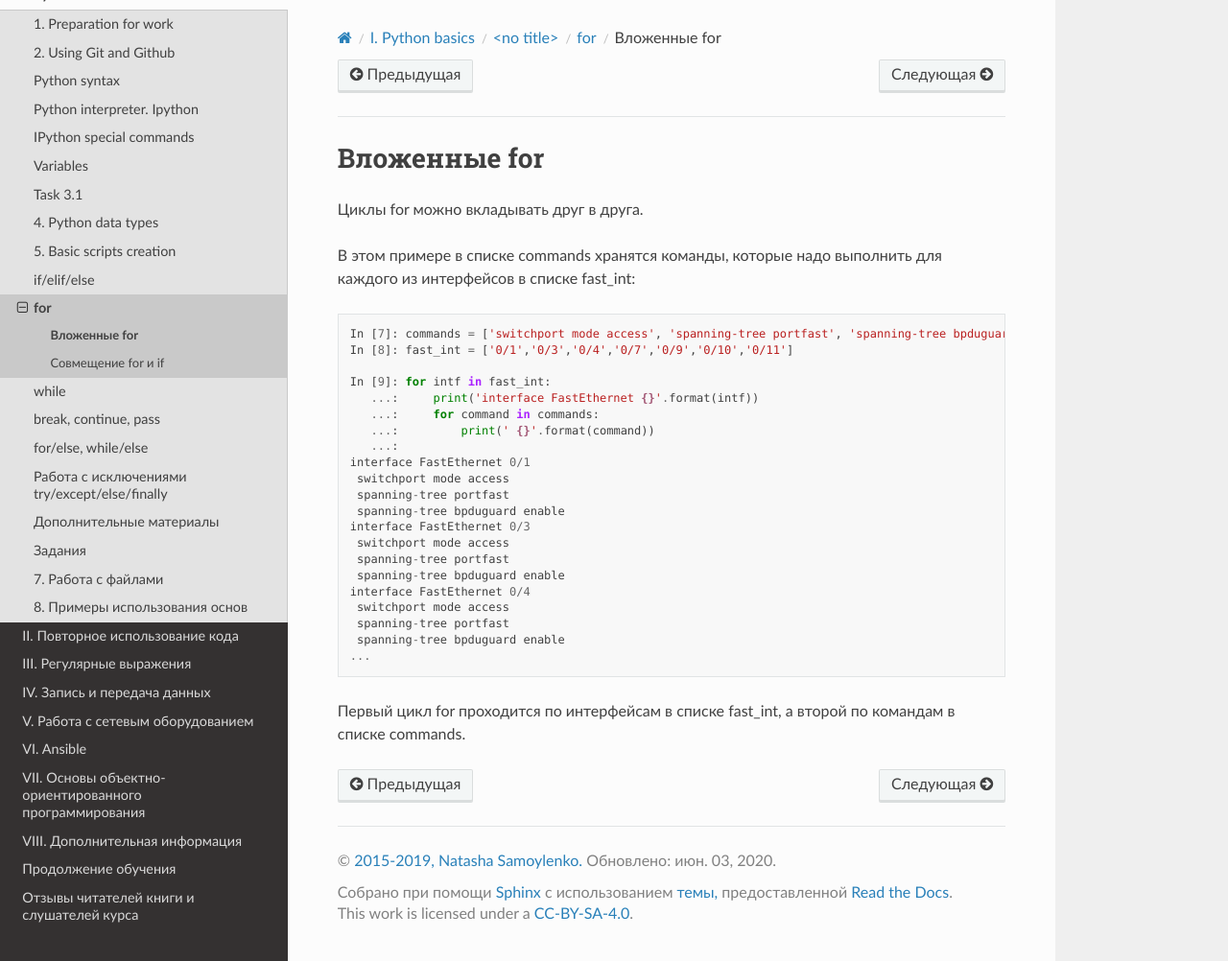
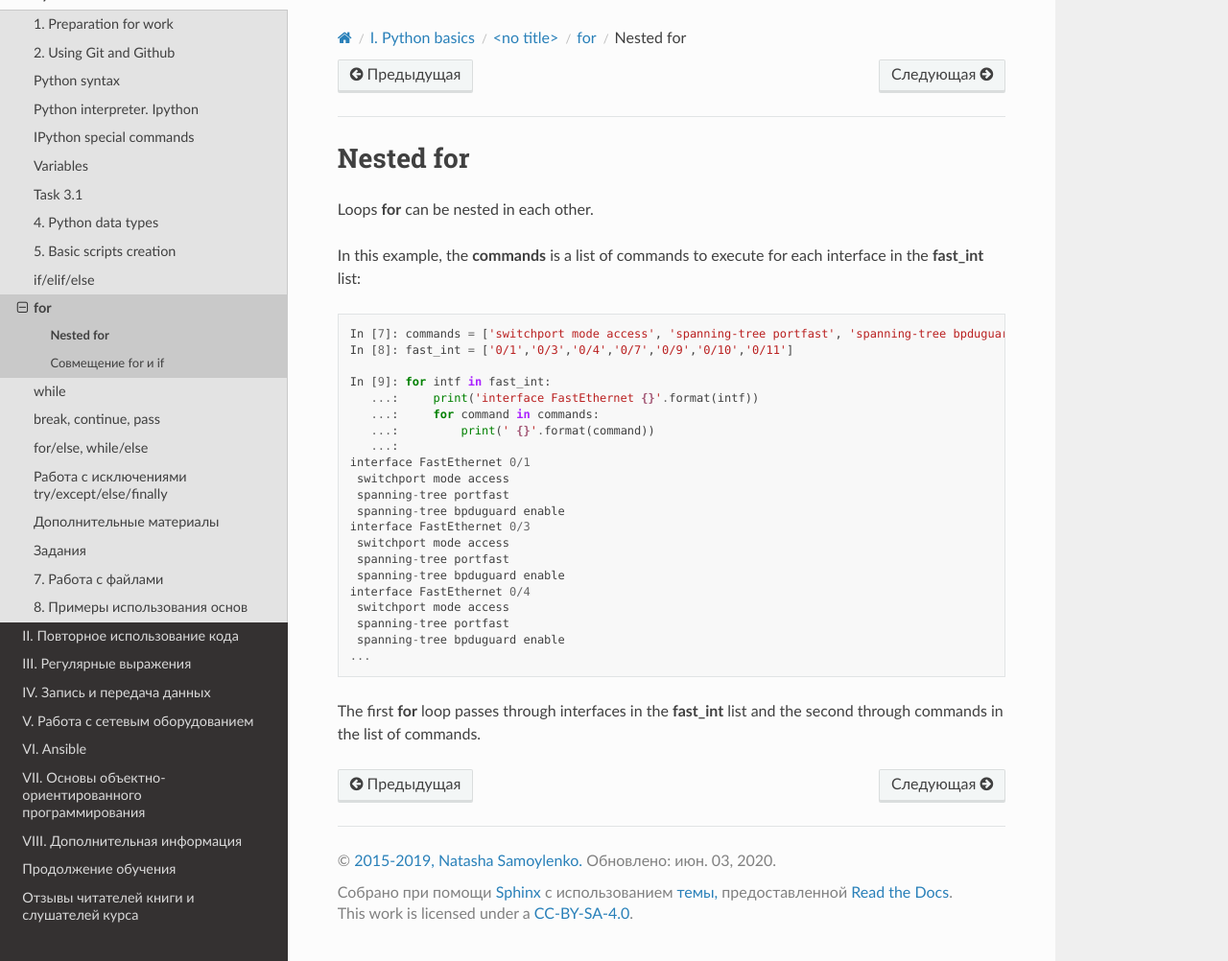
Before and after one commit to Aidar5/nattoeng, a Sphinx documentation site: the page built from docs/source/book/06_control_structures/2a_for_in_for.rst, in a window 1280 px wide and 1002 px high. Shown: the whole window at 96% size. Built offline with Sphinx 7.4.7 and the Read the Docs theme 2.0.0, drawn with Linux system fonts in a browser that asks for light colours; pages that are not in the unit, such as notebooks, are missing from menus.

Commit message:
Update 2a_for_in_for.rst

```diff
--- a/docs/source/book/06_control_structures/2a_for_in_for.rst
+++ b/docs/source/book/06_control_structures/2a_for_in_for.rst
@@ -1,10 +1,9 @@
-Вложенные for
+Nested for
 ~~~~~~~~~~~~~
 
-Циклы for можно вкладывать друг в друга.
+Loops **for** can be nested in each other.
 
-В этом примере в списке commands хранятся команды, которые надо
-выполнить для каждого из интерфейсов в списке fast_int:
+In this example, the **commands** is a list of commands to execute for each interface in the **fast_int** list:
 
 .. code:: python
 
@@ -30,5 +29,4 @@
      spanning-tree bpduguard enable
     ...
 
-Первый цикл for проходится по интерфейсам в списке fast_int, а второй
-по командам в списке commands.
+The first **for** loop passes through interfaces in the **fast_int** list and the second through commands in the list of commands.
```
